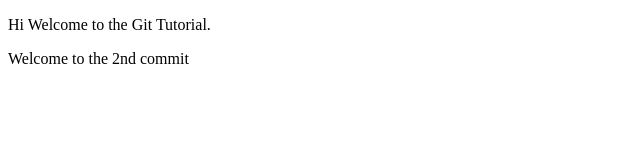
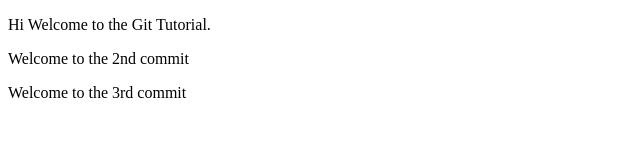
Before and after one commit to Shubham10202/athena, a plain HTML site: page index.html in a window 1280 px wide. Shown: the whole page, without its empty margins (0-640 px from the left). Drawn offline with Linux system fonts and the light colour scheme.

Commit message:
3rd commit

```diff
--- a/index.html
+++ b/index.html
@@ -9,5 +9,6 @@
 <body>
     <p>Hi Welcome to the Git Tutorial.</p>
     <p>Welcome to the 2nd commit</p>
+    <p>Welcome to the 3rd commit</p>
 </body>
 </html>
```
